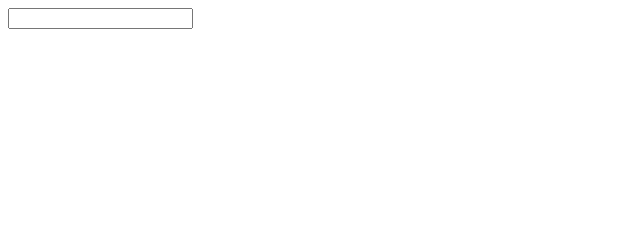
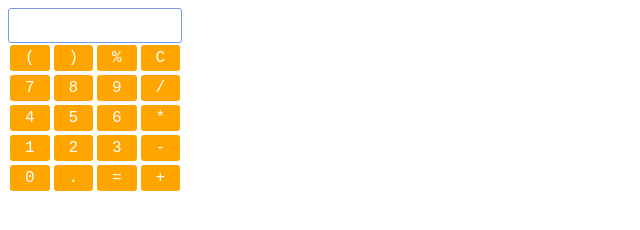
Before and after one commit to michaelmez39/WebCalculator, a React app: page / in a window 1280 px wide. Shown: the whole page, without its empty margins (0-640 px from the left). Built offline with nearby package versions, Linux system fonts and the light colour scheme; a web font is replaced by a local one.

Commit message:
Created the keypad and made the interface much nicer

```diff
--- a/src/evaluator.js
+++ b/src/evaluator.js
@@ -44,7 +44,7 @@ Evaluator.prototype.parse_addition = function() {
             values.push(this.parse_multiplication());
         } else if (next === '-') {
             this.location += 1;
-            values.push(this.parse_multiplication());
+            values.push(-1 * this.parse_multiplication());
         } else {
             console.log("Sum is " + values.reduce( (acc, val) => acc + val));
             return values.reduce((acc, val) => acc + val, 0);
--- a/src/index.html
+++ b/src/index.html
@@ -1,6 +1,7 @@
 <html>
   <head>
-    <title>Hello world App</title>
+    <title>Calculator</title>
+    <link href="https://fonts.googleapis.com/css2?family=Overpass+Mono:wght@300&display=swap" rel="stylesheet">
     <link rel="stylesheet" href="src/main.css">
   </head>
   <body>
--- a/src/index.js
+++ b/src/index.js
@@ -7,22 +7,39 @@ class Calculator extends React.Component {
         super(props);
         this.handleChange = this.handleChange.bind(this);
         this.evalExpression = this.evalExpression.bind(this);
-        this.evaluator = new Evaluator();
-        this.state = {previous_results: [], current_expression: ""}
+        this.handleKeyPadPress = this.handleKeyPadPress.bind(this);
+        this.state = {previous_results: [], current_expression: "", evaluator: new Evaluator()}
     }
     handleChange(expression) {
-        this.setState({previous_results: this.state.previous_results, current_expression: expression.target.value});
+        this.setState({previous_results: this.state.previous_results, current_expression: expression.target.value, evaluator: new Evaluator()});
     }
     evalExpression(event) {
         if (event.key === "Enter") {
-            this.setState({previous_results: [...this.state.previous_results, this.evaluator.eval(this.state.current_expression)], current_expression: ""});
+            let result = this.state.evaluator.eval(this.state.current_expression);
+            this.setState({previous_results: [...this.state.previous_results, result], current_expression: "", evaluator:  new Evaluator()});
         }
     }
+
+    // this could possibly be merged with the handle change function!
+    handleKeyPadPress(key) {
+        if (key === "=") {
+            let result = this.state.evaluator.eval(this.state.current_expression);
+            this.setState({previous_results: [...this.state.previous_results, result], current_expression: "", evaluator: new Evaluator()});
+        } else if(key === "C") {
+            this.setState({previous_results: this.state.previous_results, current_expression: "", evaluator: new Evaluator()});
+        } else {
+            this.setState({previous_results: this.state.previous_results, current_expression: this.state.current_expression + key, evaluator:  new Evaluator()});
+        }
+    }
+
     render() {
         return (
-        <div className="calculator">
+        <div className="calculator" onKeyPress={this.evalExpression}>
                 <div className="view">
-                    <input type="text" value={this.state.current_expression} onChange={this.handleChange} onKeyPress={this.evalExpression} />
+                    <input type="text" value={this.state.current_expression} onChange={this.handleChange}  />
+                    <div className="keypad">
+                        <Keypad enterValue={this.handleKeyPadPress} />
+                    </div>
                 </div>
                 <div className="previous">
                     <PreviousCalculation evaluator_results = {this.state.previous_results} />
@@ -43,4 +60,15 @@ function PreviousCalculation(props) {
         );
 }
 
+function Keypad(props) {
+    let keys = "()%C789/456*123-0.=+";
+    return (
+                    keys.split("").map((c) =>
+                        <div role="button" className="key" onClick={() => props.enterValue(c)}>
+                            {c}
+                        </div>
+                        )
+    )
+}
+
 ReactDOM.render(<Calculator />, document.getElementById('root'));
--- a/src/main.css
+++ b/src/main.css
@@ -1,4 +1,62 @@
 .calculator {
     display: flex;
     flex-direction: row;
+    font-family: 'Overpass Mono', monospace;
+    margin: auto;
 }
+
+.keypad {
+    display: grid;
+    grid-template-columns: 1fr 1fr 1fr 1fr;
+}
+.key {
+    text-align: center;
+    margin: 2px;
+    padding: 4px;
+    background-color: orange;
+    color: white;
+    border-radius: 3px;
+    cursor: pointer;
+    user-select: none;
+}
+
+.previous {
+    padding: 5px;
+    color: rgb(51, 51, 51);
+    min-width: 200px;
+    height: 165px;
+    overflow-y: scroll;
+    overflow-x: hidden;
+    scrollbar-color: rgb(112, 128, 144) rgb(255, 255, 255);
+    scrollbar-width: thin;
+}
+
+.entry {
+    background-color: palegoldenrod;
+    border-radius: 2px;
+    display: flex;
+    justify-content: space-between;
+    padding: 4px;
+    margin-bottom: 2px;
+}
+
+.view input {
+    height: 35px;
+    border-radius: 3px;
+    border: 1px solid rgb(120, 155, 219);
+    font-family: 'Overpass Mono', monospace;
+    vertical-align: bottom;
+    line-height: 35px;
+}
+.previous::-webkit-scrollbar {
+    width: 0.2em;
+  }
+
+.previous::-webkit-scrollbar-track {
+}
+
+.previous::-webkit-scrollbar-thumb {
+    background-color: darkgrey;
+    outline: 1px solid rgb(112, 128, 144);
+    border-radius: 2px;
+}
```
Also changed, not shown: readme.md.
